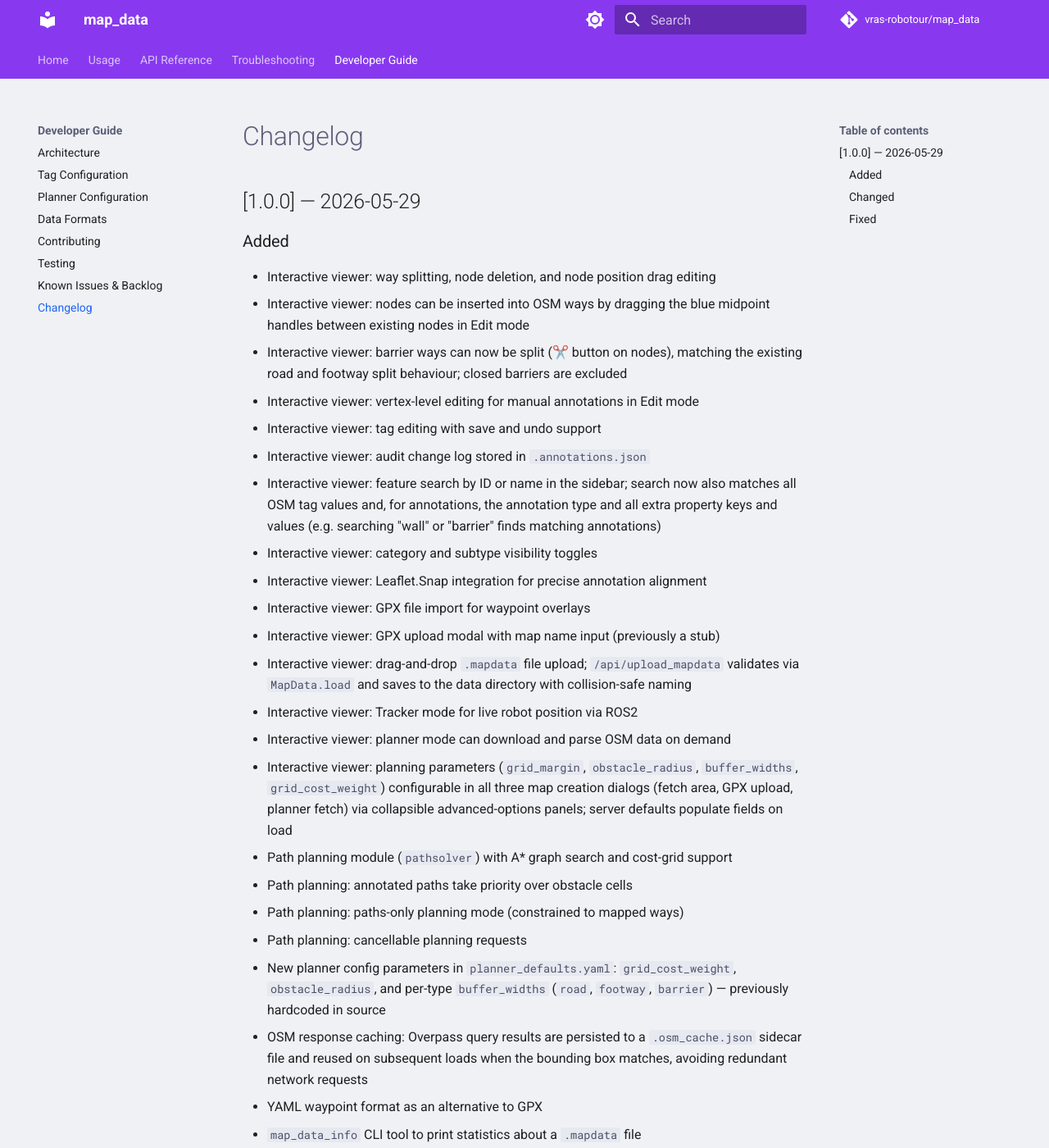
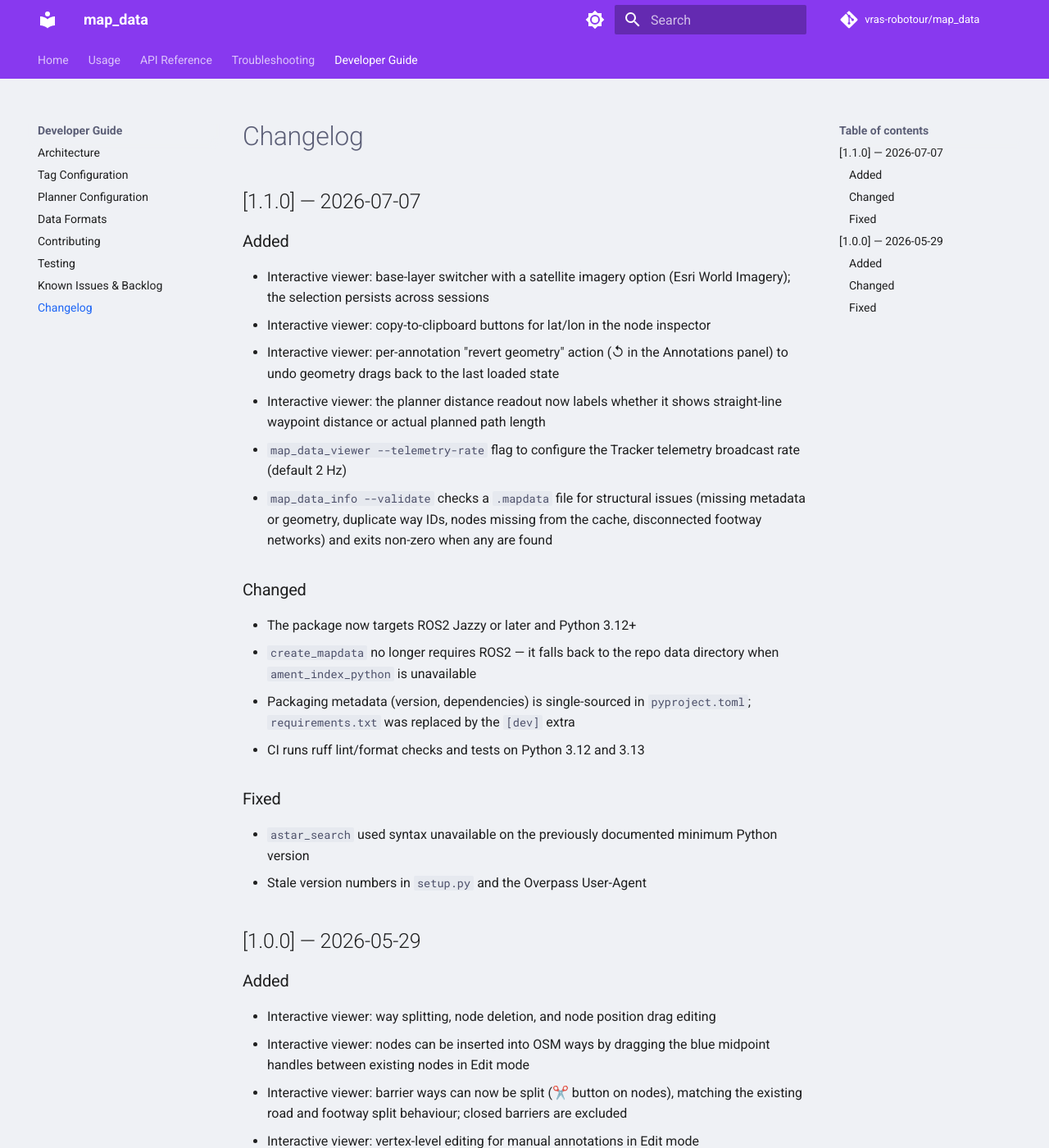
Before and after one commit to vras-robotour/map_data, an MkDocs documentation site: the page built from docs/dev/changelog.md, in a window 1280 px wide and 1400 px high. Shown: the whole window at 82% size. Built offline with MkDocs 1.6.1 and Material for MkDocs 9.7.7, drawn with Linux system fonts in a browser that asks for light colours; comment, search, counter and statistics services are not loaded.

Commit message:
Release 1.1.0
Bump version in pyproject.toml, package.xml, and CITATION.cff,
update the Overpass User-Agent, add the changelog entry, and drop
the completed items from the backlog.

```diff
--- a/docs/dev/changelog.md
+++ b/docs/dev/changelog.md
@@ -1,4 +1,27 @@
 # Changelog
+
+## [1.1.0] — 2026-07-07
+
+### Added
+
+- Interactive viewer: base-layer switcher with a satellite imagery option (Esri World Imagery); the selection persists across sessions
+- Interactive viewer: copy-to-clipboard buttons for lat/lon in the node inspector
+- Interactive viewer: per-annotation "revert geometry" action (↺ in the Annotations panel) to undo geometry drags back to the last loaded state
+- Interactive viewer: the planner distance readout now labels whether it shows straight-line waypoint distance or actual planned path length
+- `map_data_viewer --telemetry-rate` flag to configure the Tracker telemetry broadcast rate (default 2 Hz)
+- `map_data_info --validate` checks a `.mapdata` file for structural issues (missing metadata or geometry, duplicate way IDs, nodes missing from the cache, disconnected footway networks) and exits non-zero when any are found
+
+### Changed
+
+- The package now targets ROS2 Jazzy or later and Python 3.12+
+- `create_mapdata` no longer requires ROS2 — it falls back to the repo data directory when `ament_index_python` is unavailable
+- Packaging metadata (version, dependencies) is single-sourced in `pyproject.toml`; `requirements.txt` was replaced by the `[dev]` extra
+- CI runs ruff lint/format checks and tests on Python 3.12 and 3.13
+
+### Fixed
+
+- `astar_search` used syntax unavailable on the previously documented minimum Python version
+- Stale version numbers in `setup.py` and the Overpass User-Agent
 
 ## [1.0.0] — 2026-05-29
 
--- a/package.xml
+++ b/package.xml
@@ -2,7 +2,7 @@
 <?xml-model href="http://download.ros.org/schema/package_format3.xsd" schematypens="http://www.w3.org/2001/XMLSchema"?>
 <package format="3">
   <name>map_data</name>
-  <version>1.0.0</version>
+  <version>1.1.0</version>
   <description>Map data processing and path planning for outdoor robot navigation using OSM data.</description>
   <maintainer email="vlkjan6@fel.cvut.cz">Vlk Jan</maintainer>
   <license>BSD-3-Clause</license>
--- a/pyproject.toml
+++ b/pyproject.toml
@@ -4,7 +4,7 @@ build-backend = "setuptools.build_meta"
 
 [project]
 name = "map_data"
-version = "1.0.0"
+version = "1.1.0"
 requires-python = ">=3.12"
 dynamic = ["description", "license", "maintainers", "scripts"]
 dependencies = [
```
Also changed, not shown: docs/dev/todo.md (+0 -36 lines), 2 other files.
